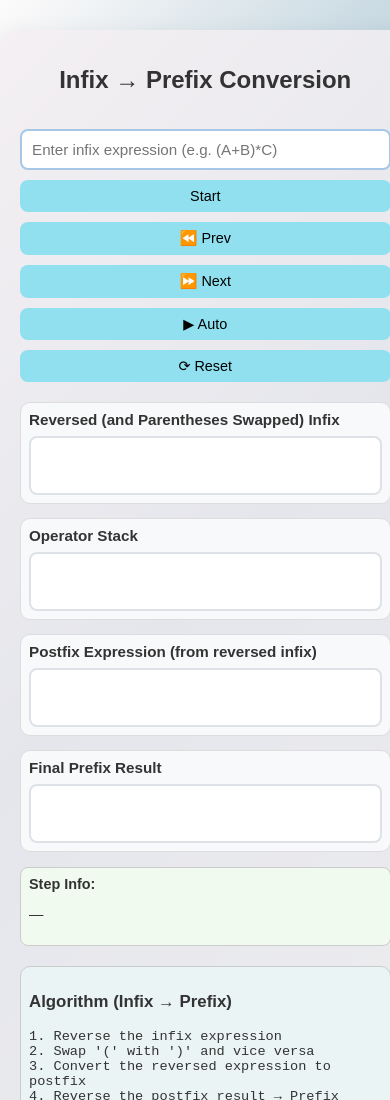
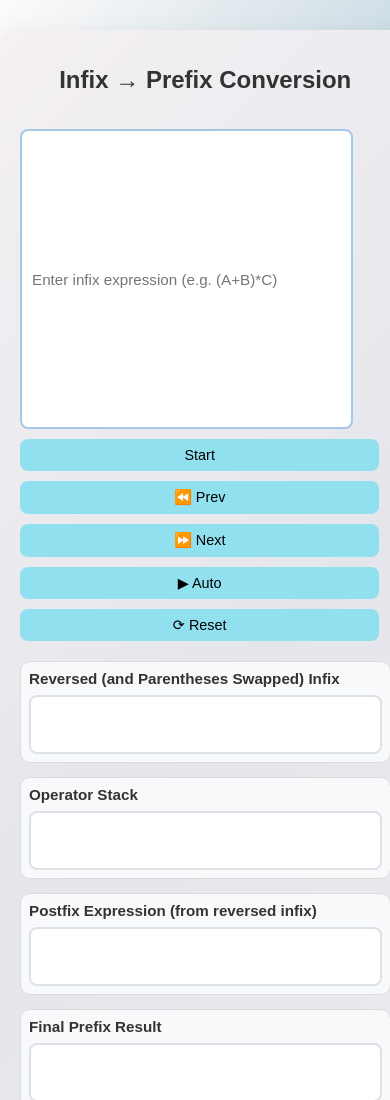
Before and after one commit to manishaPCU/infix-to-prefix, a plain HTML site: page index.html in a window 390 px wide. Shown: the top 1100 px of the page. Drawn offline with Linux system fonts and the light colour scheme.

Commit message:
Update style.css

```diff
--- a/style.css
+++ b/style.css
@@ -44,7 +44,7 @@ input {
   border-radius: 8px;
   border: 2px solid #a7c7e7;
   font-size: 1rem;
-  /*flex: 1 1 300px; /* Flexible width */
+  flex: 1 1 300px; /* Flexible width */
   min-width: 250px;
   max-width: 600px;
   box-sizing: border-box;
@@ -169,14 +169,14 @@ pre {
   }
 
   input {
-    width: 100%;
+    width: 90%;
     max-width: 100%;
     font-size: 0.95rem;
     box-sizing: border-box;
   }
 
   button {
-    width: 100%;
+    width: 97%;
     font-size: 0.9rem;
   }
 
```
